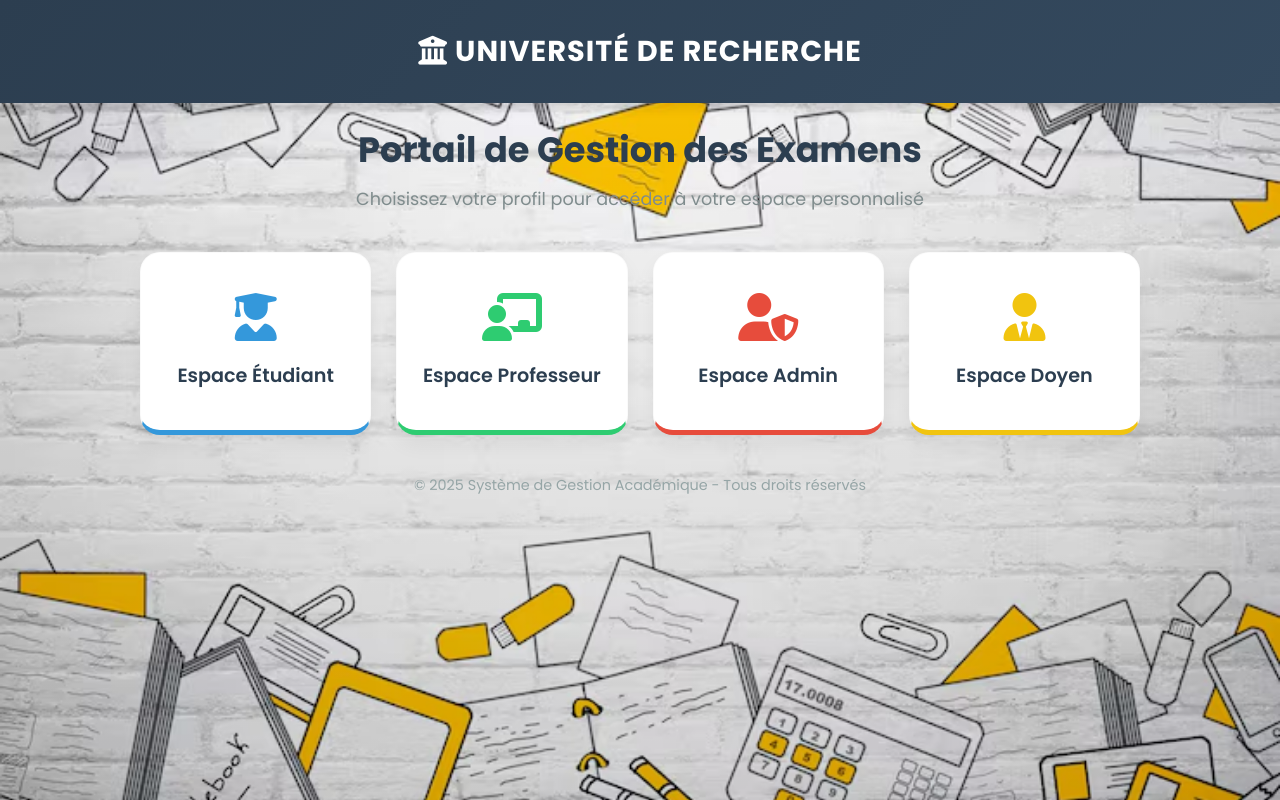
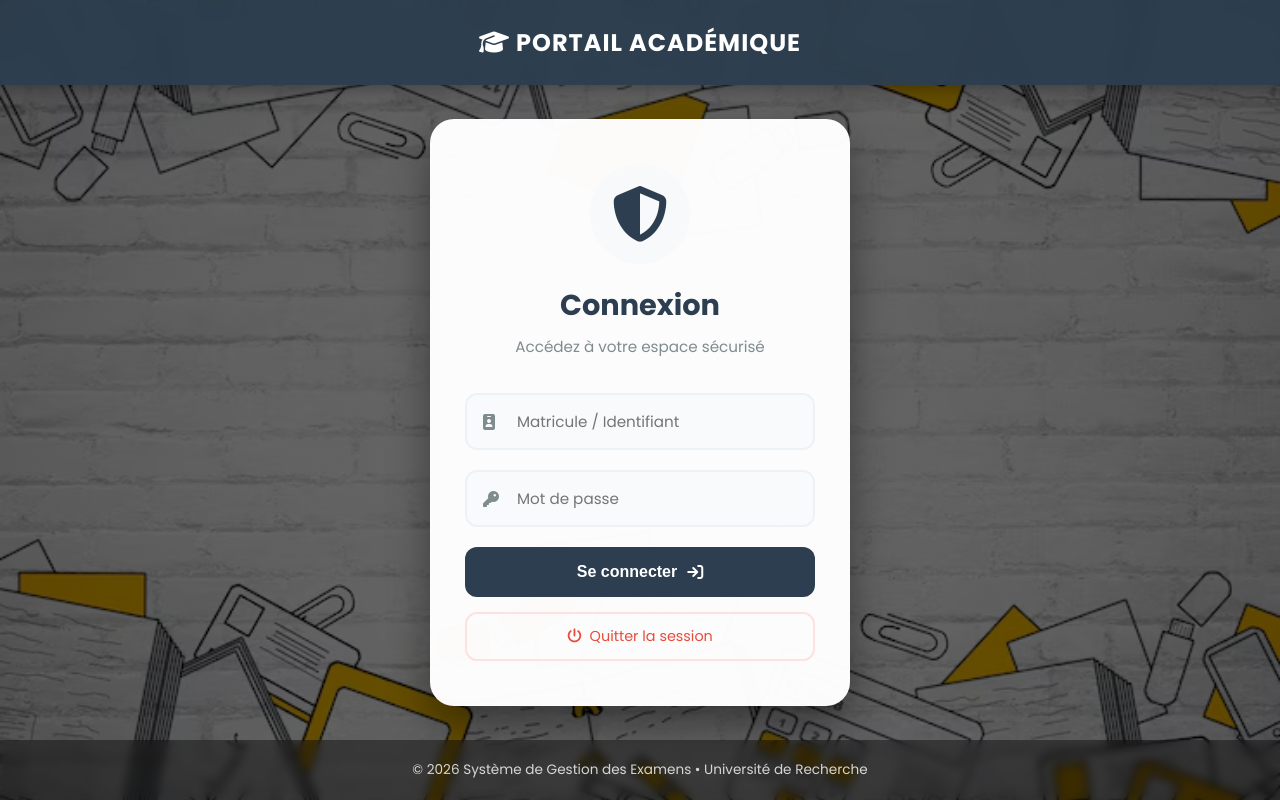
Before and after one commit to wassilakez/projet_edt_examens, a PHP site: page / in a window 1280 px wide. Run offline with PHP 8.4, Linux system fonts and the light colour scheme.

Commit message:
authentification et nouveau design index

```diff
--- a/index.php
+++ b/index.php
@@ -1,191 +1,300 @@
+<?php
+// Empêcher le cache pour que les champs restent vides après une déconnexion
+header("Cache-Control: no-cache, no-store, must-revalidate");
+header("Pragma: no-cache");
+header("Expires: 0");
+
+session_start();
+require_once('includes/connect.php');
+
+$erreur = null;
+
+if (isset($_POST['submit_login'])) {
+    $username = htmlspecialchars($_POST['username']);
+    $password = $_POST['password'];
+
+    try {
+        $stmt = $pdo->prepare("SELECT * FROM utilisateurs WHERE username = ? LIMIT 1");
+        $stmt->execute([$username]);
+        $user = $stmt->fetch();
+
+        if ($user && $password === $user['password']) {
+            $_SESSION['user_id'] = $user['id'];
+            $_SESSION['username'] = $user['username'];
+            $_SESSION['role'] = $user['role'];
+            $_SESSION['nom'] = $user['nom'];
+
+            switch ($user['role']) {
+                case 'admin': header("Location: admin/gestion.php"); break;
+                case 'doyen': header("Location: doyen/stats.php"); break;
+                case 'professeur': header("Location: professeur/planning.php"); break;
+                case 'etudiant': header("Location: etudiant/recherche.php"); break;
+                default: header("Location: index.php");
+            }
+            exit();
+        } else {
+            $erreur = "Identifiants incorrects !";
+        }
+    } catch (PDOException $e) {
+        $erreur = "Erreur technique : " . $e->getMessage();
+    }
+}
+?>
+
 <!DOCTYPE html>
 <html lang="fr">
 <head>
     <meta charset="UTF-8">
     <meta name="viewport" content="width=device-width, initial-scale=1.0">
-    <title>Gestion des Examens - Accueil</title>
-    <link href="https://fonts.googleapis.com/css2?family=Poppins:wght@300;400;600;700&display=swap" rel="stylesheet">
+    <title>Gestion des Examens - Connexion</title>
+     <link href="https://fonts.googleapis.com/css2?family=Poppins:wght@300;400;600;700&display=swap" rel="stylesheet">
+
     <link rel="stylesheet" href="https://cdnjs.cloudflare.com/ajax/libs/font-awesome/6.4.0/css/all.min.css">
 
     <style>
-        /* RESET & BASE */
-        * {
-            margin: 0;
-            padding: 0;
-            box-sizing: border-box;
+        :root {
+            --primary: #2c3e50;
+            --secondary: #34495e;
+            --accent: #3498db;
+            --danger: #e74c3c;
+            --success: #2ecc71;
+            --text-light: #7f8c8d;
+            --white: #ffffff;
         }
 
-         body {
-    font-family: 'Poppins', sans-serif;
-    /* Mise à jour du chemin et ajout des réglages de taille */
-    background-image: linear-gradient(rgba(0, 0, 0, 0), rgba(0, 0, 0, 0.15)), url('index.avif'); /* Retrait du / si l'image est à côté du fichier */
+        * { margin: 0; padding: 0; box-sizing: border-box; }
 
-    background-attachment: fixed;      /* L'image reste fixe lors du scroll */
-    background-size: cover;            /* L'image couvre tout l'écran */
-    background-position: center;       /* L'image est centrée */
-    background-repeat: no-repeat;      /* Évite les répétitions */
-    color: #2c3e50;
-    min-height: 100vh;
-}
+        body {
+            font-family: 'Poppins', sans-serif;
+            background-image: linear-gradient(rgba(0, 0, 0, 0.6), rgba(0, 0, 0, 0.6)), url('index.avif');
+            background-attachment: fixed;
+            background-size: cover;
+            background-position: center;
+            min-height: 100vh;
+            display: flex;
+            flex-direction: column;
+        }
 
-        /* HEADER */
         header {
-            background: linear-gradient(135deg, #2c3e50 0%, #34495e 100%);
-            color: white;
-            padding: 30px 20px;
+            background: rgba(44, 62, 80, 0.95);
+            backdrop-filter: blur(10px);
+            color: var(--white);
+            padding: 25px;
             text-align: center;
-            box-shadow: 0 4px 12px rgba(0,0,0,0.1);
+            box-shadow: 0 4px 15px rgba(0,0,0,0.3);
         }
 
         header h1 {
-            font-size: 1.8rem;
+            font-size: 1.5rem;
             letter-spacing: 1px;
             text-transform: uppercase;
         }
 
-        /* CONTAINER */
         .main-content {
             flex: 1;
             display: flex;
-            flex-direction: column;
             justify-content: center;
             align-items: center;
             padding: 20px;
         }
 
-        .welcome-text {
+        .auth-card {
+            background: rgba(255, 255, 255, 0.98);
+            width: 100%;
+            max-width: 420px;
+            padding: 45px 35px;
+            border-radius: 24px;
+            box-shadow: 0 20px 40px rgba(0,0,0,0.4);
             text-align: center;
-            margin-bottom: 40px;
-        }
-
-        .welcome-text h2 {
-            color: #2c3e50;
-            font-size: 2.2rem;
-            margin-bottom: 10px;
-        }
-
-        .welcome-text p {
-            color: #7f8c8d;
-            font-size: 1.1rem;
-        }
-
-        /* GRID DES PROFILS */
-        .profile-grid {
-            display: grid;
-            grid-template-columns: repeat(auto-fit, minmax(220px, 1fr));
-            gap: 25px;
-            width: 100%;
-            max-width: 1000px;
-        }
-
-        /* CARTES DE PROFIL */
-        .profile-card {
-            background: white;
-            padding: 40px 20px;
-            border-radius: 20px;
-            text-decoration: none;
-            text-align: center;
-            transition: all 0.3s ease;
-            box-shadow: 0 10px 20px rgba(0,0,0,0.05);
-            border: 1px solid rgba(0,0,0,0.02);
-            display: flex;
-            flex-direction: column;
-            align-items: center;
-        }
-
-        .profile-card i {
-            font-size: 3rem;
-            margin-bottom: 20px;
             transition: transform 0.3s ease;
         }
 
-        .profile-card h3 {
-            color: #2c3e50;
-            font-size: 1.2rem;
-            font-weight: 600;
+        .auth-card:hover {
+            transform: translateY(-5px);
         }
 
-        /* COULEURS SPECIFIQUES PAR PROFIL */
-        /* Étudiant */
-        .student { border-bottom: 5px solid #3498db; }
-        .student i { color: #3498db; }
-
-        /* Professeur */
-        .teacher { border-bottom: 5px solid #2ecc71; }
-        .teacher i { color: #2ecc71; }
-
-        /* Admin */
-        .admin { border-bottom: 5px solid #e74c3c; }
-        .admin i { color: #e74c3c; }
-
-        /* Doyen */
-        .doyen { border-bottom: 5px solid #f1c40f; }
-        .doyen i { color: #f1c40f; }
-
-        /* EFFET HOVER */
-        .profile-card:hover {
-            transform: translateY(-10px);
-            box-shadow: 0 15px 30px rgba(0,0,0,0.1);
-            background: #fff;
+        .auth-card i.main-icon {
+            font-size: 3.5rem;
+            color: var(--primary);
+            margin-bottom: 20px;
+            background: #f8f9fa;
+            width: 100px;
+            height: 100px;
+            line-height: 100px;
+            border-radius: 50%;
+            display: inline-block;
         }
 
-        .profile-card:hover i {
-            transform: scale(1.1);
+        .auth-card h2 {
+            font-weight: 700;
+            color: var(--primary);
+            margin-bottom: 8px;
+            font-size: 1.8rem;
         }
 
-        /* FOOTER */
+        .auth-card p {
+            color: var(--text-light);
+            margin-bottom: 35px;
+            font-size: 0.95rem;
+        }
+
+        .input-group {
+            margin-bottom: 20px;
+            position: relative;
+        }
+
+        .input-group i {
+            position: absolute;
+            left: 18px;
+            top: 50%;
+            transform: translateY(-50%);
+            color: var(--text-light);
+            transition: 0.3s;
+        }
+
+        .input-group input {
+            width: 100%;
+            padding: 15px 15px 15px 50px;
+            border: 2px solid #edf2f7;
+            border-radius: 12px;
+            outline: none;
+            font-family: inherit;
+            font-size: 0.95rem;
+            transition: 0.3s;
+            background: #f8fafc;
+        }
+
+        .input-group input:focus {
+            border-color: var(--accent);
+            background: var(--white);
+            box-shadow: 0 0 0 4px rgba(52, 152, 219, 0.1);
+        }
+
+        .input-group input:focus + i {
+            color: var(--accent);
+        }
+
+        .btn-container {
+            display: flex;
+            flex-direction: column;
+            gap: 15px;
+            margin-top: 10px;
+        }
+
+        .login-btn {
+            width: 100%;
+            padding: 16px;
+            background: var(--primary);
+            color: var(--white);
+            border: none;
+            border-radius: 12px;
+            font-weight: 600;
+            font-size: 1rem;
+            cursor: pointer;
+            transition: 0.3s;
+            display: flex;
+            justify-content: center;
+            align-items: center;
+            gap: 10px;
+        }
+
+        .login-btn:hover {
+            background: var(--secondary);
+            box-shadow: 0 8px 15px rgba(44, 62, 80, 0.2);
+        }
+
+        .logout-btn {
+            width: 100%;
+            padding: 12px;
+            background: transparent;
+            color: var(--danger);
+            text-decoration: none;
+            border: 2px solid #fee2e2;
+            border-radius: 12px;
+            font-weight: 500;
+            font-size: 0.9rem;
+            transition: 0.3s;
+            display: flex;
+            align-items: center;
+            justify-content: center;
+            gap: 8px;
+        }
+
+        .logout-btn:hover {
+            background: #fff5f5;
+            border-color: var(--danger);
+        }
+
+        .error-msg {
+            background: #fff5f5;
+            color: var(--danger);
+            padding: 12px;
+            border-radius: 10px;
+            margin-bottom: 25px;
+            font-size: 0.85rem;
+            border-left: 4px solid var(--danger);
+            display: flex;
+            align-items: center;
+            gap: 10px;
+        }
+
         footer {
             padding: 20px;
             text-align: center;
-            color: #95a5a6;
-            font-size: 0.9rem;
-        }
-
-        /* RESPONSIVE */
-        @media (max-width: 600px) {
-            .profile-grid {
-                grid-template-columns: 1fr;
-            }
+            color: rgba(255,255,255,0.8);
+            font-size: 0.85rem;
+            background: rgba(0,0,0,0.4);
+            backdrop-filter: blur(5px);
         }
     </style>
 </head>
 <body>
 
     <header>
-        <h1><i class="fas fa-university me-2"></i> Université de Recherche</h1>
+        <h1><i class="fas fa-graduation-cap me-2"></i> Portail Académique</h1>
     </header>
 
     <main class="main-content">
-        <div class="welcome-text">
-            <h2>Portail de Gestion des Examens</h2>
-            <p>Choisissez votre profil pour accéder à votre espace personnalisé</p>
-        </div>
+        <div class="auth-card">
+            <i class="fas fa-shield-halved main-icon"></i>
+            <h2>Connexion</h2>
+            <p>Accédez à votre espace sécurisé</p>
 
-        <div class="profile-grid">
-            <a href="login.php?role=etudiant" class="profile-card student">
-                <i class="fas fa-user-graduate"></i>
-                <h3>Espace Étudiant</h3>
-            </a>
+            <?php if($erreur): ?>
+                <div class="error-msg">
+                    <i class="fas fa-circle-exclamation"></i>
+                    <?php echo $erreur; ?>
+                </div>
+            <?php endif; ?>
 
-            <a href="login.php?role=professeur" class="profile-card teacher">
-                <i class="fas fa-chalkboard-teacher"></i>
-                <h3>Espace Professeur</h3>
-            </a>
+            <form method="POST" autocomplete="off">
+                <div class="input-group">
+                    <i class="fas fa-id-badge"></i>
+                    <input type="text" name="username" placeholder="Matricule / Identifiant" required autocomplete="off">
+                </div>
 
-            <a href="login.php?role=admin" class="profile-card admin">
-                <i class="fas fa-user-shield"></i>
-                <h3>Espace Admin</h3>
-            </a>
+                <div class="input-group">
+                    <i class="fas fa-key"></i>
+                    <input type="password" name="password" placeholder="Mot de passe" required autocomplete="new-password">
+                </div>
 
-            <a href="login.php?role=doyen" class="profile-card doyen">
-                <i class="fas fa-user-tie"></i>
-                <h3>Espace Doyen</h3>
-            </a>
+                <div class="btn-container">
+                    <button type="submit" name="submit_login" class="login-btn">
+                        <span>Se connecter</span>
+                        <i class="fas fa-arrow-right-to-bracket"></i>
+                    </button>
+
+                    <a href="logout.php" class="logout-btn">
+                        <i class="fas fa-power-off"></i>
+                        <span>Quitter la session</span>
+                    </a>
+                </div>
+            </form>
         </div>
     </main>
 
     <footer>
-        &copy; 2025 Système de Gestion Académique - Tous droits réservés
+        &copy; 2026 Système de Gestion des Examens • Université de Recherche
     </footer>
 
 </body>
```
Also changed, not shown: login.php (+7 -0 lines).
